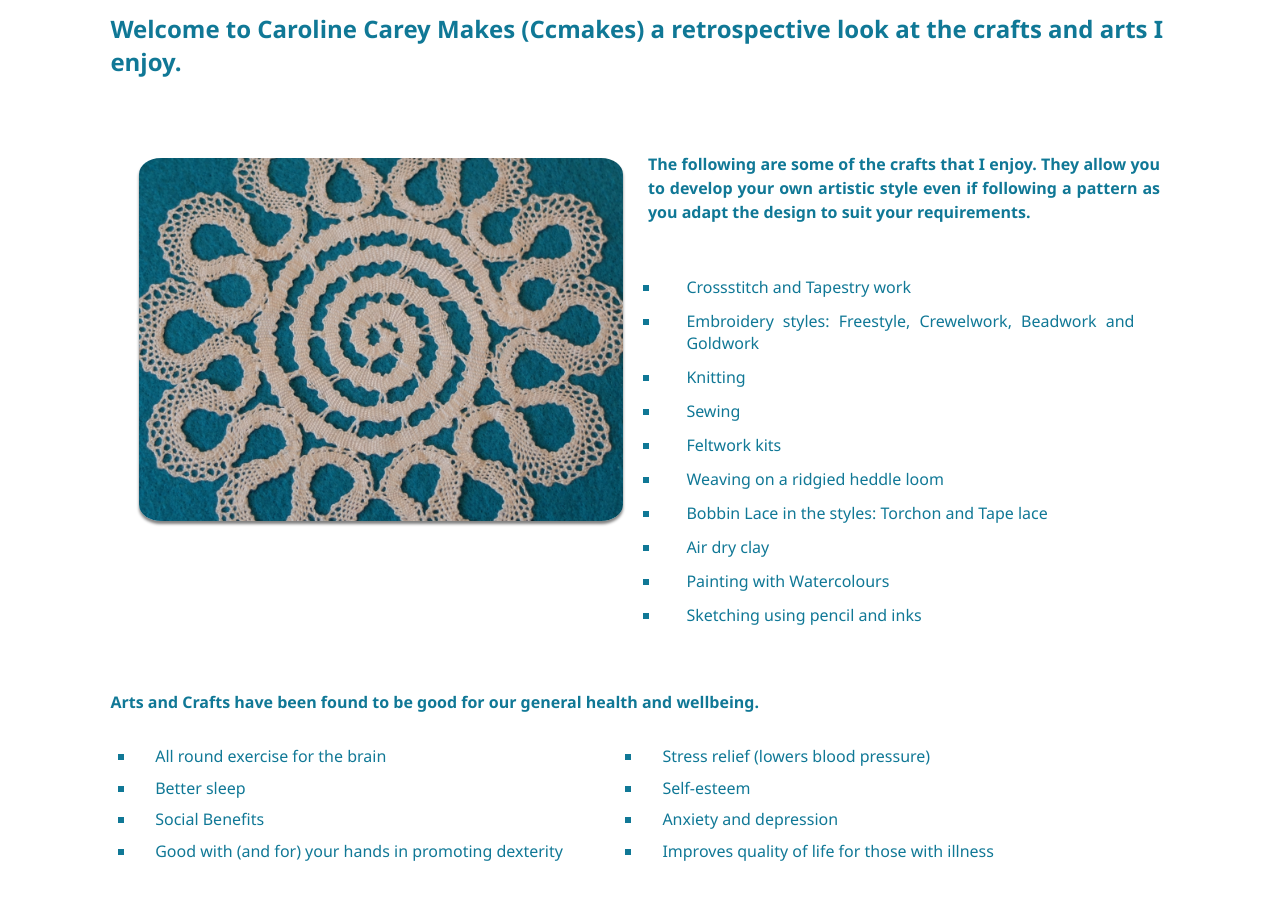
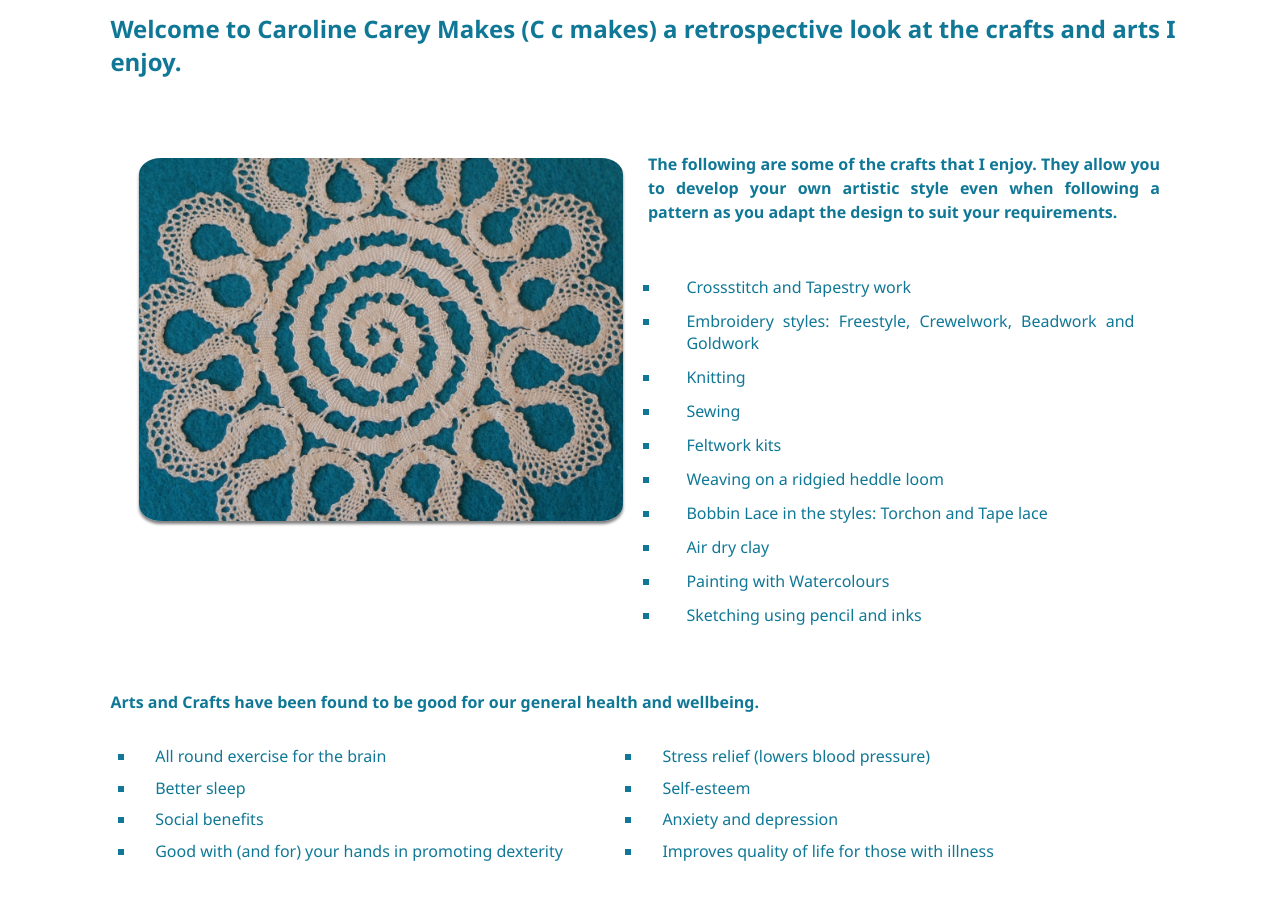
Before and after one commit to ccmakes-web/first-website, a plain HTML site: page index.html in a window 1280 px wide. Shown: the part 216-1128 px from the top of the page. Drawn offline with Linux system fonts and the light colour scheme.

Commit message:
Update index.html
line 33 spaces added between c c makes better assisted reading
line42 grammar correction replaced "if" with "when"

```diff
--- a/index.html
+++ b/index.html
@@ -30,7 +30,7 @@
 
 <!-- <! Landing Page> -->
 
-        <h2 class="lp-title"> Welcome to Caroline Carey Makes (Ccmakes) a retrospective look at the crafts and arts I enjoy. </h2>
+        <h2 class="lp-title"> Welcome to Caroline Carey Makes (C c makes) a retrospective look at the crafts and arts I enjoy. </h2>
 
 <!-- <!images would like on a slideshow> -->
 
@@ -39,7 +39,7 @@
         </aside>
 
         <div class="features">
-            <h5><p class="features">The following are some of the crafts that I enjoy.  They allow you to develop your own artistic style even if following a pattern as you adapt the design to suit your requirements.</p></h5>
+            <h5><p class="features">The following are some of the crafts that I enjoy.  They allow you to develop your own artistic style even when following a pattern as you adapt the design to suit your requirements.</p></h5>
 
                 <ul class="features">
                     <li class="features"> Crossstitch and Tapestry work</li>
@@ -61,7 +61,7 @@
                 <ul>
                     <li> All round exercise for the brain </li>
                     <li> Better sleep </li>
-                    <li> Social Benefits </li>
+                    <li> Social benefits </li>
                     <li> Good with (and for) your hands in promoting dexterity </li>
                     <li> Stress relief (lowers blood pressure) </li>
                     <li> Self-esteem </li>
```
